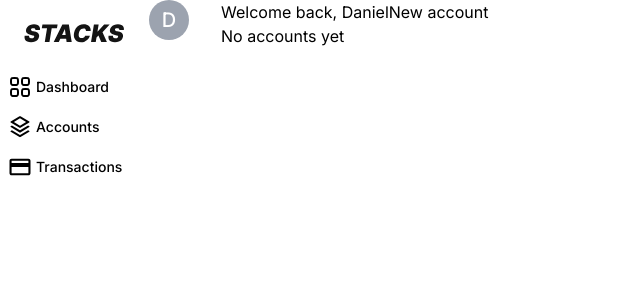
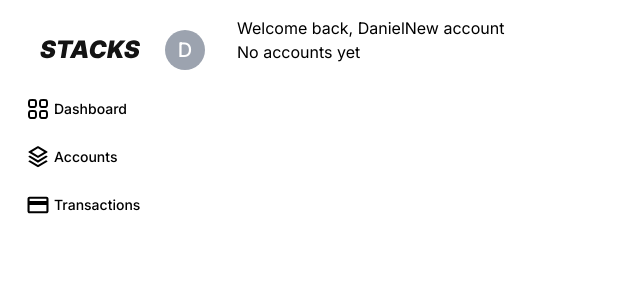
Before and after one commit to danielsteman/whatsmynetworth, a Next.js app in the folder web/: page /dashboard in a window 1280 px wide. Shown: the top 300 px of the page, without its empty margins (0-640 px from the left). Built offline with nearby package versions, Linux system fonts and the light colour scheme.

Commit message:
add onhover to menubutton

```diff
--- a/web/src/app/dashboard/MenuItem.tsx
+++ b/web/src/app/dashboard/MenuItem.tsx
@@ -8,7 +8,7 @@ interface MenuItemProps {
 
 const MenuItem: React.FC<MenuItemProps> = ({ icon: Icon, label }) => {
   return (
-    <div className="flex flex-row items-center gap-1 p-2">
+    <div className="flex flex-row items-center gap-1 p-2 rounded-lg hover:bg-white border-2 border-transparent hover:shadow-md hover:border-gray-50 ">
       <Icon size={24} />
       <div className="font-medium text-sm">{label}</div>
     </div>
--- a/web/src/app/dashboard/page.tsx
+++ b/web/src/app/dashboard/page.tsx
@@ -1,6 +1,4 @@
-import { AiOutlineAppstore } from "react-icons/ai";
 import MenuItem from "./MenuItem";
-import { IconBaseProps } from "react-icons";
 import { RiStackLine } from "react-icons/ri";
 import { IoMdCard } from "react-icons/io";
 import { GrAppsRounded } from "react-icons/gr";
@@ -9,9 +7,9 @@ import Avatar from "./Avatar";
 
 export default function Home() {
   return (
-    <div className="flex flex-row gap-8">
-      <div className="flex flex-col">
-        <div className="flex flex-row">
+    <div className="flex flex-row gap-8 p-4">
+      <div className="flex flex-col gap-1 ">
+        <div className="flex flex-row items-center">
           <div className="p-6">
             <Logo />
           </div>
```
